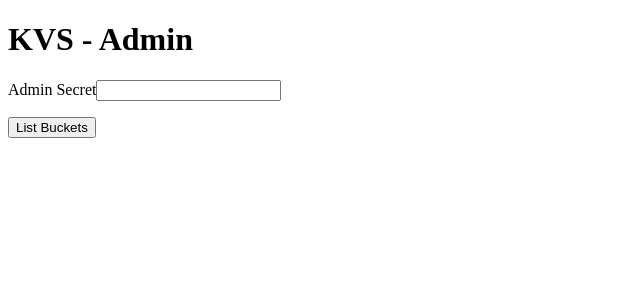
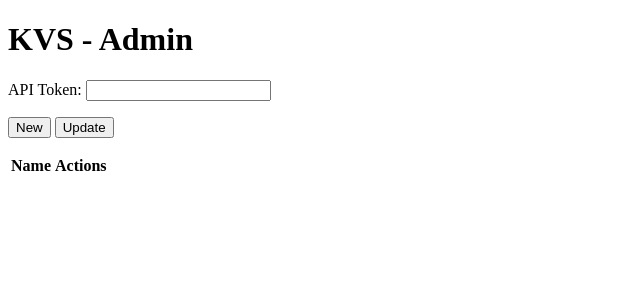
Before and after one commit to falk-werner/kvs, a PHP site: page /admin-test.html in a window 1280 px wide. Shown: the top 300 px of the page, without its empty margins (0-640 px from the left). Run offline with PHP 8.4, Linux system fonts and the light colour scheme; lists and menus that the app fills with data are empty.

Commit message:
implement post and put operatation of admin API to add new buckets
Signed-off-by: Falk Werner <falk.werner@gmx.net>

```diff
--- a/src/admin-test.html
+++ b/src/admin-test.html
@@ -6,23 +6,30 @@
 
         function startup() {
             document.querySelector("#list_buckets").addEventListener("click", list_buckets);
+            document.querySelector("#create_bucket").addEventListener("click", create_bucket);
         }
 
         async function list_buckets() {
-            const ul = document.querySelector("#buckets");
-            ul.textContent = "";
+            const tbody = document.querySelector("#buckets");
+            tbody.textContent = "";
 
             try {
-                const token = document.querySelector("#admin_secret").value;
+                const token = document.querySelector("#token").value;
                 const response = await fetch('/admin/v1/bucket', {
                     headers: new Headers({"Authorization": `Bearer ${token}`})
                 });
 
                 const bucket_names = await response.json();
                 for(let name of bucket_names) {
-                    const li = document.createElement("li");
-                    li.textContent = name;
-                    ul.appendChild(li);
+                    const row = document.createElement("tr");
+                    tbody.appendChild(row);
+
+                    const td_name = document.createElement("td");
+                    td_name.textContent = name;
+                    row.appendChild(td_name);
+
+                    const td_actions = document.createElement("td");
+                    row.appendChild(td_actions);
                 }
             }
             catch (err) {
@@ -30,16 +37,37 @@
             }
         }
 
+        async function create_bucket() {
+
+                const token = document.querySelector("#token").value;
+                const response = await fetch('/admin/v1/bucket', {
+                    method: "POST",
+                    headers: new Headers({"Authorization": `Bearer ${token}`})
+                });
+
+                console.log(await response.json());
+        }
+
     </script>
 </head>
 <body onload="startup()">
     <h1>KVS - Admin</h1>
     <p>
-        <label>Admin Secret</label><input type="password" id="admin_secret" />
+        <label>API Token: </label><input type="password" id="token" />
     </p>
     <p>
-        <input type="button" id="list_buckets" value="List Buckets" />
-        <ul id="buckets"></ul>
+        <input type="button" id="create_bucket" value="New"/>
+        <input type="button" id="list_buckets" value="Update" />
+        <table>
+            <thead>
+                <tr>
+                    <th>Name</th>
+                    <th>Actions</th>
+                </tr>
+            </thead>
+            <tbody id="buckets">
+            </tbody>
+        </table>
     </p>
 </body>
 </html>
```
Also changed, not shown: src/kvs-admin-v1.php (+18 -0 lines), src/kvs-bucket.php (+10 -0 lines), src/kvs-db.php (+19 -0 lines), tests/BucketNameTest.php (added, +50 -0 lines).
